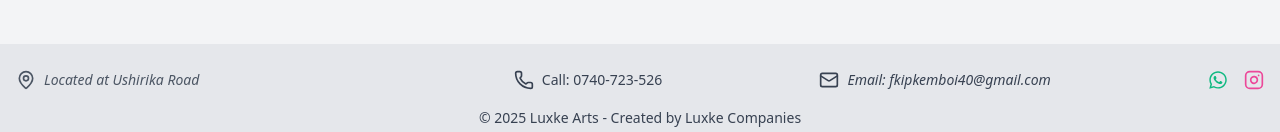
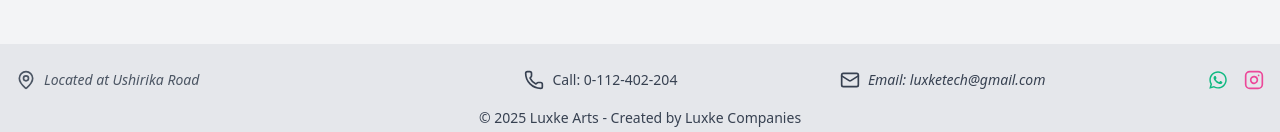
Before and after one commit to luxke/LUXKE-ARTS, a React (Vite) app in the folder bead-art-website/: page /Terms in a window 1280 px wide. Shown: the part 820-952 px from the top of the page. Built offline with nearby package versions, Linux system fonts and the light colour scheme.

Commit message:
made more changes

```diff
--- a/bead-art-website/src/components/Footer.jsx
+++ b/bead-art-website/src/components/Footer.jsx
@@ -21,12 +21,12 @@ const Footer = () => {
 <br/>
         <div className="flex items-center space-x-2">
           <Phone size={20} />
-          <p className="text-sm">Call: 0740-723-526</p>
+          <p className="text-sm">Call: 0-112-402-204</p>
         </div>
 
         <div className="flex items-center space-x-2">
           <Mail size={20} />
-          <p className="italic text-sm">Email: fkipkemboi40@gmail.com</p>
+          <p className="italic text-sm">Email: luxketech@gmail.com</p>
         </div>
 
         <div className="flex space-x-4">
```
